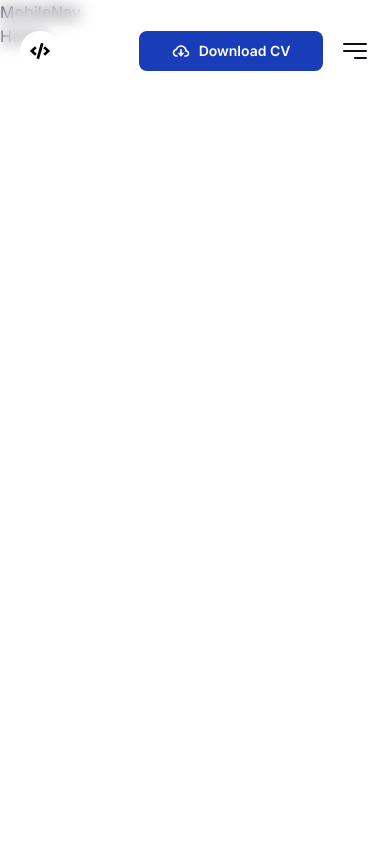
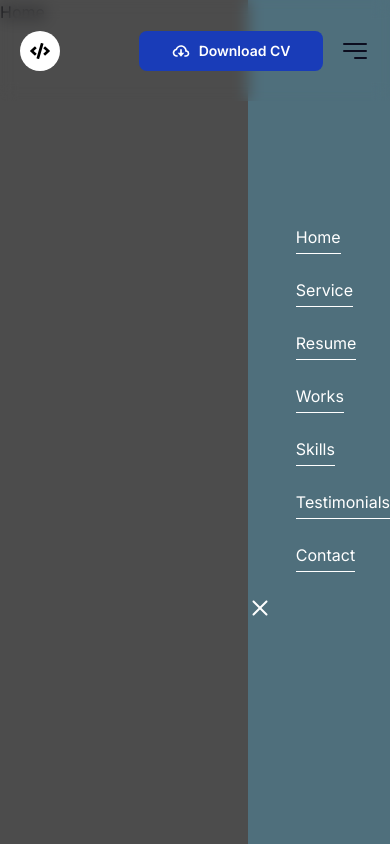
Before and after one commit to pablo-cruzbr/modern-portfolio-website, a Next.js app: page / in a window 390 px wide. Built offline with nearby package versions, Linux system fonts and the light colour scheme.

Commit message:
Feature: Implements mobile navigation component (MobileNav)

```diff
--- a/components/Home/Nav.tsx/MobileNav.tsx
+++ b/components/Home/Nav.tsx/MobileNav.tsx
@@ -1,8 +1,28 @@
 import React from 'react'
+import { NavLinks } from '@/constant/constant'
+import Link from 'next/link'
+import { CgClose } from 'react-icons/cg'
 
 const MobileNav = () => {
   return (
-    <div>MobileNav</div>
+    <div className="fixed inset-0 transform transition-all right-0 duration-500 z- [100002] bg-black opacity-70 w-full h-screen">
+
+      <div className="text-white fixed justify-center flex flex-col h-full transform transition duration-500 delay-300 w- [80%] sm:w- [60%] bg-cyan-950 space-y-6 z- [100050] right-0">
+        {NavLinks.map((link) => (
+          <Link
+            key={link.id}
+            href={link.url}
+          >
+            <p  className="text-white w-fit text-x1 ml-12 border-b-[1.5px] pb-1 border-white sm:text-[30px]"> {link.label}</p>
+
+          </Link>
+        ))}
+      <CgClose className="absoute top-[0.7rem] right-[1.4rem] sm:w-8 sm:h-8 w-6 h-6"/>
+
+    </div>
+
+
+    </div>
   )
 }
 
```
